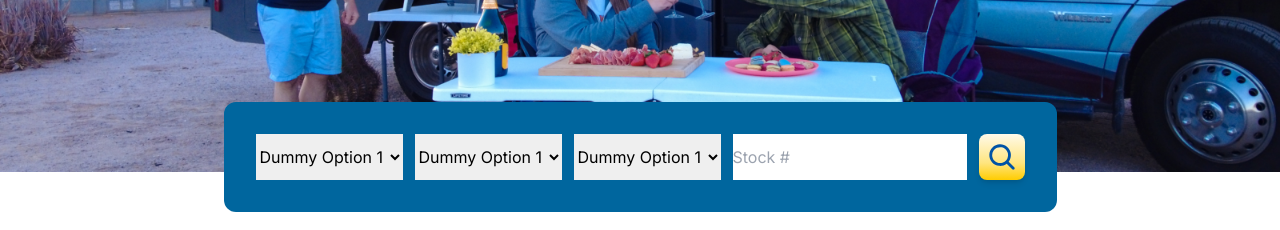
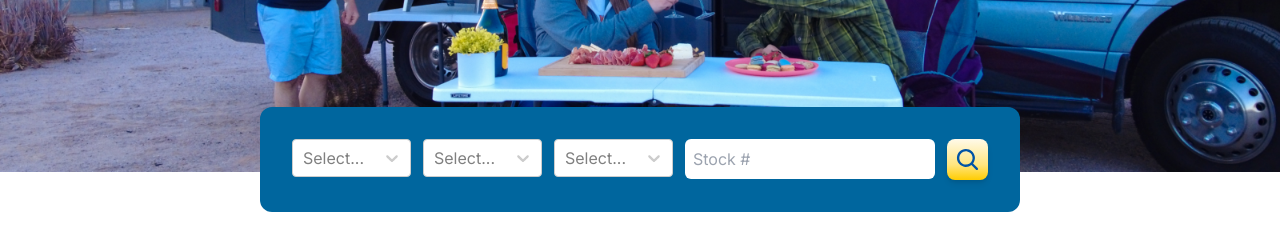
Before and after one commit to ninjawork007/de-martini-rv-2, a Next.js app in the folder frontend/: page / in a window 1280 px wide. Shown: the part 500-730 px from the top of the page. Built offline with nearby package versions, Linux system fonts and the light colour scheme.

Commit message:
add react-select for Select

```diff
--- a/frontend/package.json
+++ b/frontend/package.json
@@ -12,7 +12,8 @@
     "axios": "^1.6.3",
     "next": "14.0.4",
     "react": "^18",
-    "react-dom": "^18"
+    "react-dom": "^18",
+    "react-select": "^5.8.0"
   },
   "devDependencies": {
     "@types/node": "^20",
--- a/frontend/src/components/Footer.tsx
+++ b/frontend/src/components/Footer.tsx
@@ -5,8 +5,9 @@ const Footer = () => {
   return (
     <div className="bg-E7E7DC px-10 py-20">
       <div className="gap-10 px-32">
-        <div className="flex justify-center gap-20 text-455A64 border-t-[0.5px] pt-5 border-b-[0.5px] pb-5 border-CFD8DC">
-          <ul className="border-l-[0.5px] border-CFD8DC pl-3">
+        <div className=" gap-20 text-455A64 border-t-[0.5px] pt-5 border-b-[0.5px] pb-5 border-CFD8DC">
+          <div className="flex justify-between gap-10 border-l-[0.5px] border-CFD8DC pl-3 border-r-[0.5px] pr-3">
+            <ul>
               <li className="font-bold mb-2 text-263238">Class A Diesels</li>
               <li>Newmar King Aire</li>
               <li>Newmar London Aire</li>
@@ -72,11 +73,12 @@ const Footer = () => {
               <li>Forest River Surveyor</li>
               <li>Forest River R-Pod</li>
             </ul>
-          <ul className="border-r-[0.5px] border-CFD8DC pr-3">
+            <ul>
               <li className="font-bold mb-2 text-263238">Park Homes</li>
               <li>Palm Harbor</li>
               <li>Skyline</li>
             </ul>
+          </div>
         </div>
       </div>
 
--- a/frontend/src/components/Header.tsx
+++ b/frontend/src/components/Header.tsx
@@ -1,10 +1,29 @@
+"use client";
+
 import Image from "next/image";
 import React from "react";
+import ReactSelect from "react-select";
 
 interface HeaderProps {
   showCompanyName?: boolean;
   showSearchForm?: boolean;
 }
+
+const Select = () => (
+  <ReactSelect
+    className="h-10"
+    components={{
+      IndicatorSeparator: () => null,
+    }}
+    options={[
+      {
+        label: "Dummy Option",
+        value: "Dummy Option",
+      },
+    ]}
+    defaultValue="Dummy Option"
+  />
+);
 
 const Header: React.FC<HeaderProps> = ({
   showCompanyName = true,
@@ -31,25 +50,16 @@ const Header: React.FC<HeaderProps> = ({
       {showSearchForm && (
         <div className="absolute -bottom-10 left-0 right-0 flex justify-center">
           <div className="bg-00669E p-8 flex gap-3 justify-center rounded-xl">
-            <select className="min-w-32">
-              <option value="option1">Dummy Option 1</option>
-              <option value="option2">Dummy Option 2</option>
-            </select>
-            <select className="min-w-32">
-              <option value="option1">Dummy Option 1</option>
-              <option value="option2">Dummy Option 2</option>
-            </select>
-            <select className="min-w-32">
-              <option value="option1">Dummy Option 1</option>
-              <option value="option2">Dummy Option 2</option>
-            </select>
-            <input placeholder="Stock #" />
+            <Select />
+            <Select />
+            <Select />
+            <input className="h-10 rounded-md px-2 " placeholder="Stock #" />
             <button className="primary-button">
               <Image
                 src="/icons/MagnifyingGlass.svg"
                 alt="Search"
-                height={30}
-                width={30}
+                height={25}
+                width={25}
               />
             </button>
           </div>
```
Also changed, not shown: 1 other file (tests, documents, lock files or other folders). Lines whose indentation alone changed are shown as unchanged.
